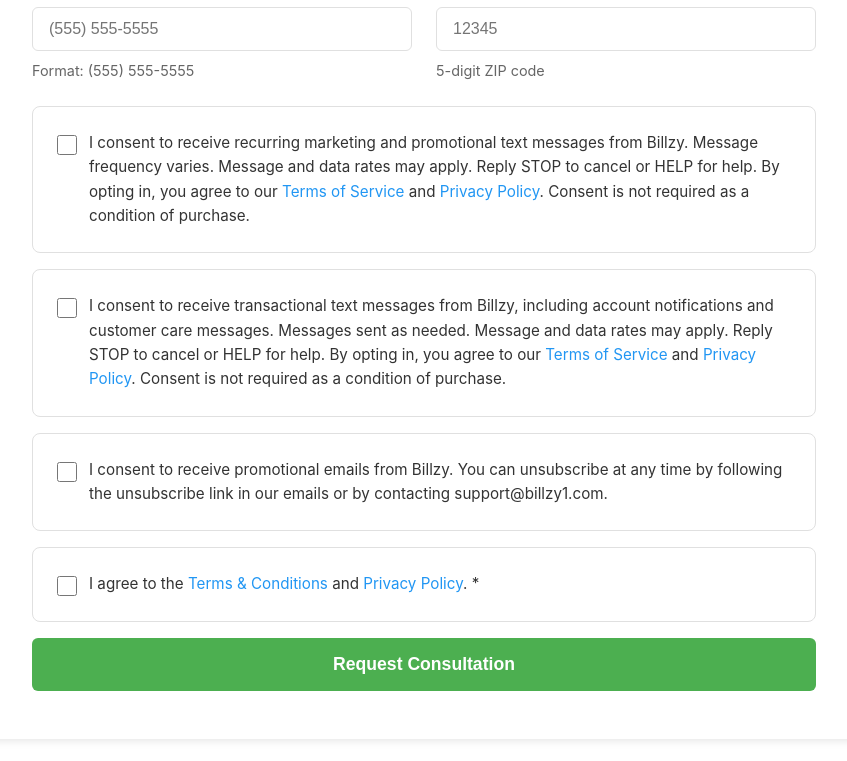
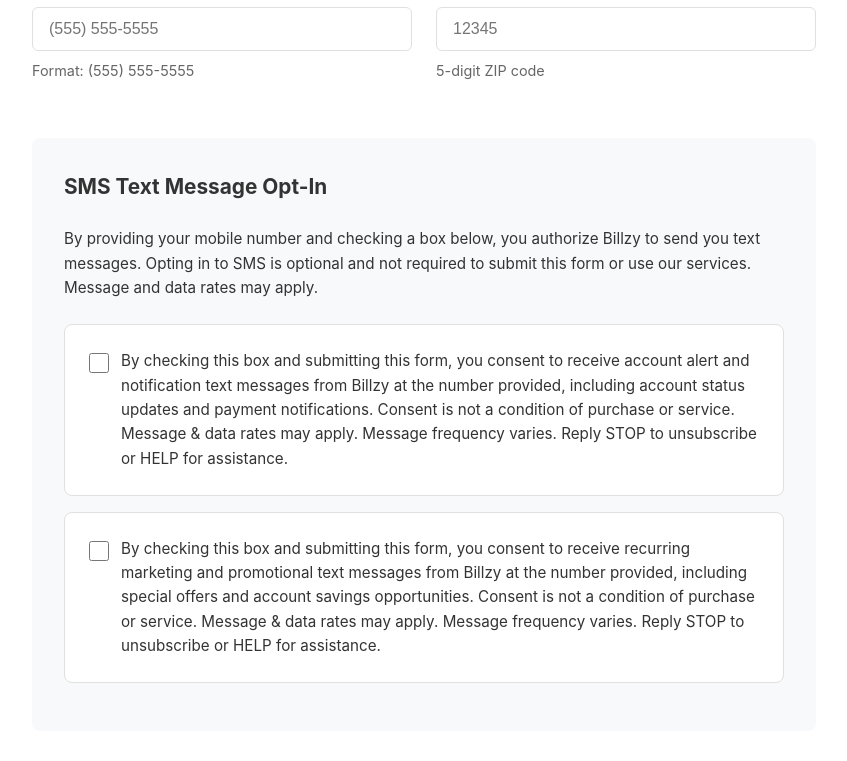
Before and after one commit to Textingman/nationwide-billzy, a Next.js app: page /early-access in a window 1280 px wide. Shown: the part 3060-3821 px from the top of the page, without its empty margins (216-1063 px from the left). Built offline with nearby package versions, Linux system fonts and the light colour scheme.

Commit message:
Replace ContactForm with standard template: 2 SMS checkboxes, no T&C links in SMS opt-in

```diff
--- a/src/components/ContactForm.js
+++ b/src/components/ContactForm.js
@@ -9,9 +9,8 @@ export default function ContactForm() {
     firstName: '',
     lastName: '',
     zipCode: '',
+    alertsTexts: false,
     marketingTexts: false,
-    customerCareTexts: false,
-    accountTexts: false,
     agreeToTerms: false,
   });
 
@@ -91,9 +90,8 @@ export default function ContactForm() {
       firstName: '',
       lastName: '',
       zipCode: '',
+      alertsTexts: false,
       marketingTexts: false,
-      customerCareTexts: false,
-      accountTexts: false,
       agreeToTerms: false,
     });
   };
@@ -160,6 +158,32 @@ export default function ContactForm() {
         </div>
       </div>
 
+      <div className="sms-preferences">
+        <h3>SMS Text Message Opt-In</h3>
+
+        <p className="form-info">
+          By providing your mobile number and checking a box below, you authorize Billzy to send you text messages.
+          Opting in to SMS is optional and not required to submit this form or use our services.
+          Message and data rates may apply.
+        </p>
+
+        <div className="checkbox-container">
+          <label className="checkbox-label">
+            <input
+              type="checkbox"
+              id="alertsTexts"
+              checked={formData.alertsTexts}
+              onChange={(e) => setFormData({ ...formData, alertsTexts: e.target.checked })}
+            />
+            <span className="checkbox-text">
+              By checking this box and submitting this form, you consent to receive account alert and notification
+              text messages from Billzy at the number provided, including account status updates and payment
+              notifications. Consent is not a condition of purchase or service. Message &amp; data rates may apply.
+              Message frequency varies. Reply STOP to unsubscribe or HELP for assistance.
+            </span>
+          </label>
+        </div>
+
         <div className="checkbox-container">
           <label className="checkbox-label">
             <input
@@ -169,48 +193,13 @@ export default function ContactForm() {
               onChange={(e) => setFormData({ ...formData, marketingTexts: e.target.checked })}
             />
             <span className="checkbox-text">
-            I consent to receive recurring marketing and promotional text messages from Billzy.
-            Message frequency varies. Message and data rates may apply.
-            Reply STOP to cancel or HELP for help. By opting in, you agree to our{' '}
-            <a href="/terms" target="_blank" rel="noopener noreferrer">Terms of Service</a> and{' '}
-            <a href="/privacy" target="_blank" rel="noopener noreferrer">Privacy Policy</a>.
-            Consent is not required as a condition of purchase.
+              By checking this box and submitting this form, you consent to receive recurring marketing and
+              promotional text messages from Billzy at the number provided, including special offers and account
+              savings opportunities. Consent is not a condition of purchase or service. Message &amp; data rates
+              may apply. Message frequency varies. Reply STOP to unsubscribe or HELP for assistance.
             </span>
           </label>
         </div>
-
-      <div className="checkbox-container">
-        <label className="checkbox-label">
-          <input
-            type="checkbox"
-            id="customerCareTexts"
-            checked={formData.customerCareTexts}
-            onChange={(e) => setFormData({ ...formData, customerCareTexts: e.target.checked })}
-          />
-          <span className="checkbox-text">
-            I consent to receive transactional text messages from Billzy, including account notifications
-            and customer care messages. Messages sent as needed. Message and data rates may apply.
-            Reply STOP to cancel or HELP for help. By opting in, you agree to our{' '}
-            <a href="/terms" target="_blank" rel="noopener noreferrer">Terms of Service</a> and{' '}
-            <a href="/privacy" target="_blank" rel="noopener noreferrer">Privacy Policy</a>.
-            Consent is not required as a condition of purchase.
-          </span>
-        </label>
-      </div>
-
-      <div className="checkbox-container">
-        <label className="checkbox-label">
-          <input
-            type="checkbox"
-            id="accountTexts"
-            checked={formData.accountTexts}
-            onChange={(e) => setFormData({ ...formData, accountTexts: e.target.checked })}
-          />
-          <span className="checkbox-text">
-            I consent to receive promotional emails from Billzy. You can unsubscribe at any time
-            by following the unsubscribe link in our emails or by contacting support@billzy1.com.
-          </span>
-        </label>
       </div>
 
       <div className="checkbox-container">
@@ -223,14 +212,14 @@ export default function ContactForm() {
             required
           />
           <span className="checkbox-text">
-            I agree to the <a href="/terms" target="_blank" rel="noopener noreferrer">Terms & Conditions</a> and{' '}
+            I agree to the <a href="/terms" target="_blank" rel="noopener noreferrer">Terms &amp; Conditions</a> and{' '}
             <a href="/privacy" target="_blank" rel="noopener noreferrer">Privacy Policy</a>. *
           </span>
         </label>
       </div>
 
       <button type="submit" className="btn btn-primary btn-large">
-        Request Consultation
+        Submit Contact Request
       </button>
     </form>
   );
```
Lines whose indentation alone changed are shown as unchanged.
